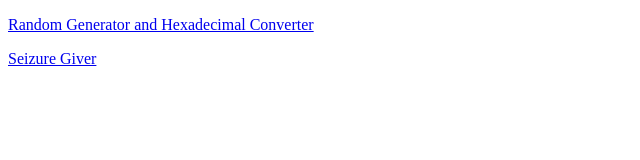
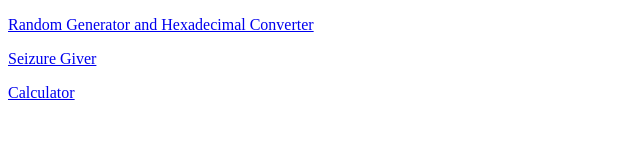
Before and after one commit to LOL-BOI-LOL/Hub, a plain HTML site: page index.html in a window 1280 px wide. Shown: the full height of the page, 0-640 px from the left. Drawn offline with Linux system fonts and the light colour scheme.

Commit message:
Update index.html

```diff
--- a/index.html
+++ b/index.html
@@ -5,6 +5,6 @@
 <body>
 <p><a href="https://www.lol-boi-lol.github.io/Tester/">Random Generator and Hexadecimal Converter</a></p>
 <p><a href="https://www.lol-boi-lol.github.io/brain_killer/">Seizure Giver</a></p>
-<p><a href="https://www.lol-boi-lol.github.io/Calculator/"Calculator</a></p>
+<p><a href="https://www.lol-boi-lol.github.io/Calculator/">Calculator</a></p>
 </body>
 </html>
```
